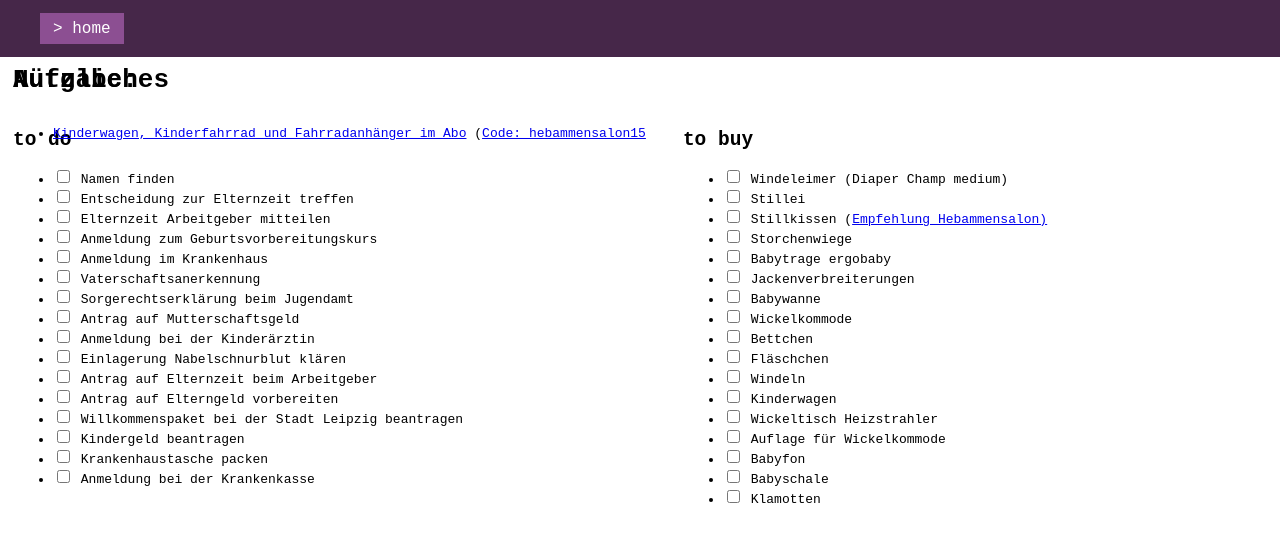
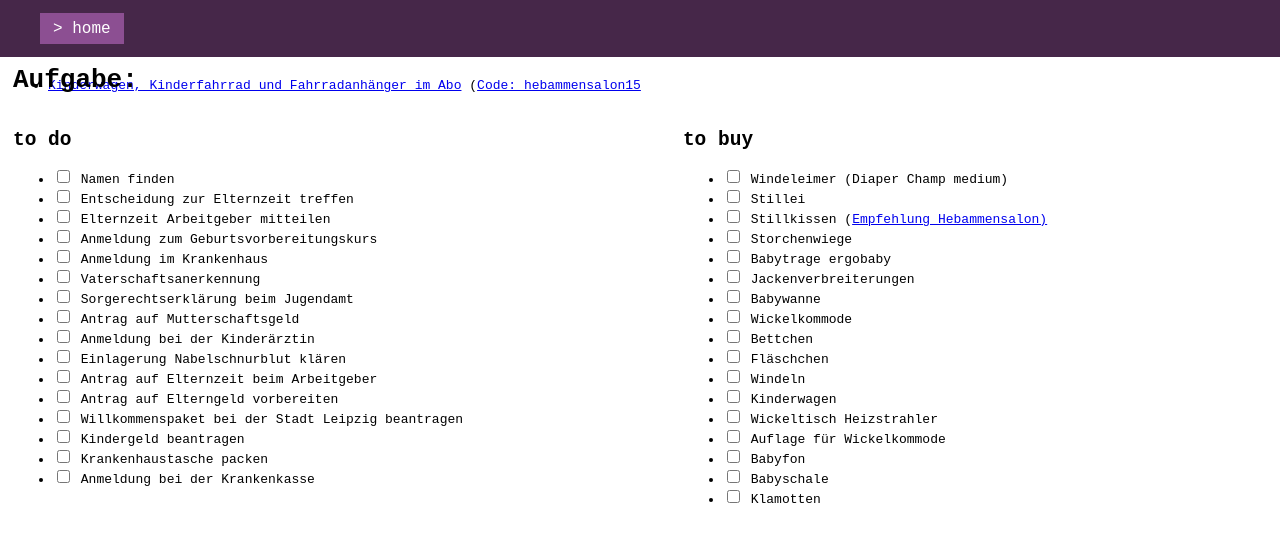
Before and after one commit to develowlper/kleinz, a website: page docs/todo.html in a window 1280 px wide. Drawn offline with Linux system fonts and the light colour scheme.

Commit message:
korrektur

```diff
--- a/docs/todo.html
+++ b/docs/todo.html
@@ -163,7 +163,6 @@
         </div>
       </div>
     </div>
-    <div class="content-container">
       <h1>Nützliches</h1>
       <div class="list">
         <ul>
```
